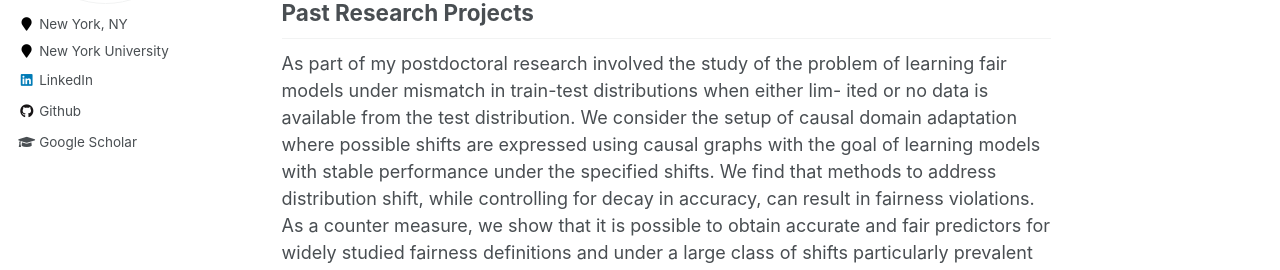
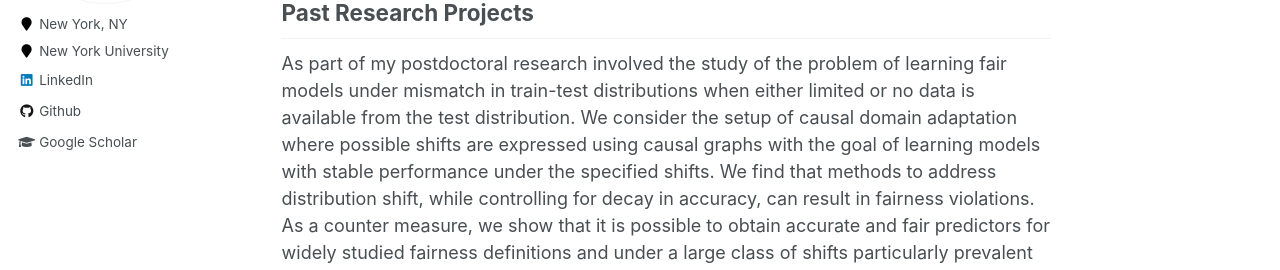
Before and after one commit to rsingh43/rsingh43.github.io, a Jekyll site: the page built from _pages/about.md, in a window 1280 px wide and 900 px high, scrolled down 993 px. Shown: the part 207-477 px from the top of the window. Built offline with Jekyll 4.4.1, drawn with Linux system fonts in a browser that asks for light colours; some of the changed text lies outside the part shown.

Commit message:
Update about.md

```diff
--- a/_pages/about.md
+++ b/_pages/about.md
@@ -36,7 +36,7 @@ Current Research Projects
 
 Past Research Projects
 ------
-As part of my postdoctoral research involved the study of the problem of learning fair models under mismatch in train-test distributions when either lim- ited or no data is available from the test distribution. We consider the setup of causal domain adaptation where possible shifts are expressed using causal graphs with the goal of learning models with stable performance under the specified shifts. We find that methods to address distribution shift, while controlling for decay in accuracy, can result in fairness violations. As a counter measure, we show that it is possible to obtain accurate and fair predictors for widely studied fairness definitions and under a large class of shifts particularly prevalent in healthcare tasks.
+As part of my postdoctoral research involved the study of the problem of learning fair models under mismatch in train-test distributions when either limited or no data is available from the test distribution. We consider the setup of causal domain adaptation where possible shifts are expressed using causal graphs with the goal of learning models with stable performance under the specified shifts. We find that methods to address distribution shift, while controlling for decay in accuracy, can result in fairness violations. As a counter measure, we show that it is possible to obtain accurate and fair predictors for widely studied fairness definitions and under a large class of shifts particularly prevalent in healthcare tasks.
 
 As part of my Ph.D. research involved the design and development of algorithms to more efficiently and effectively analyze of sequences associated with specific events. For example, the identification of patterns of events that precede or follow a diagnosis of sepsis could be important for understanding and improving healthcare care decisions in a hospital, and while the primary motivation for my research was to improve our ability to analyze clinical data, the research described in the dissertation is applicable in many other domains.
 
```
